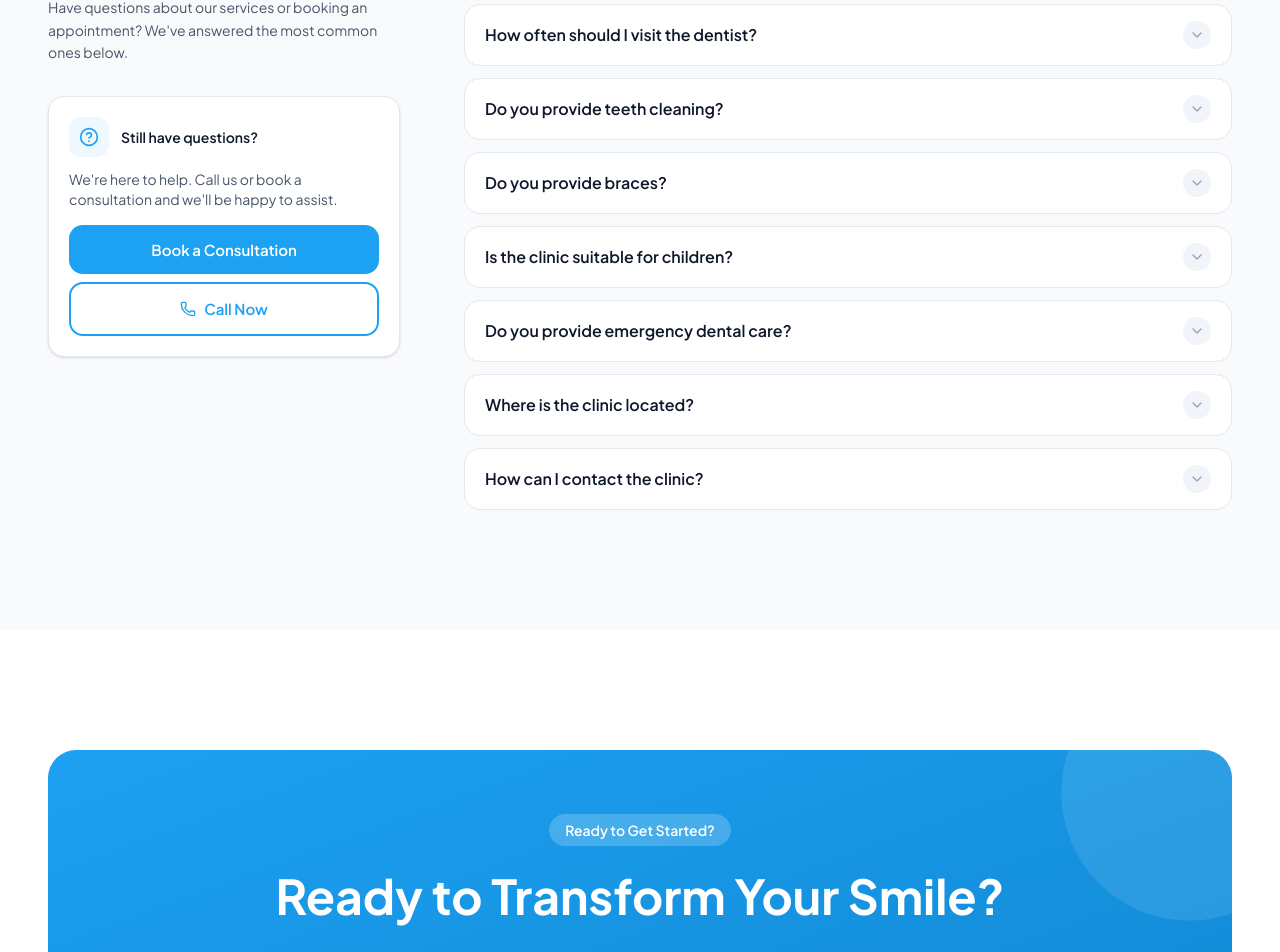
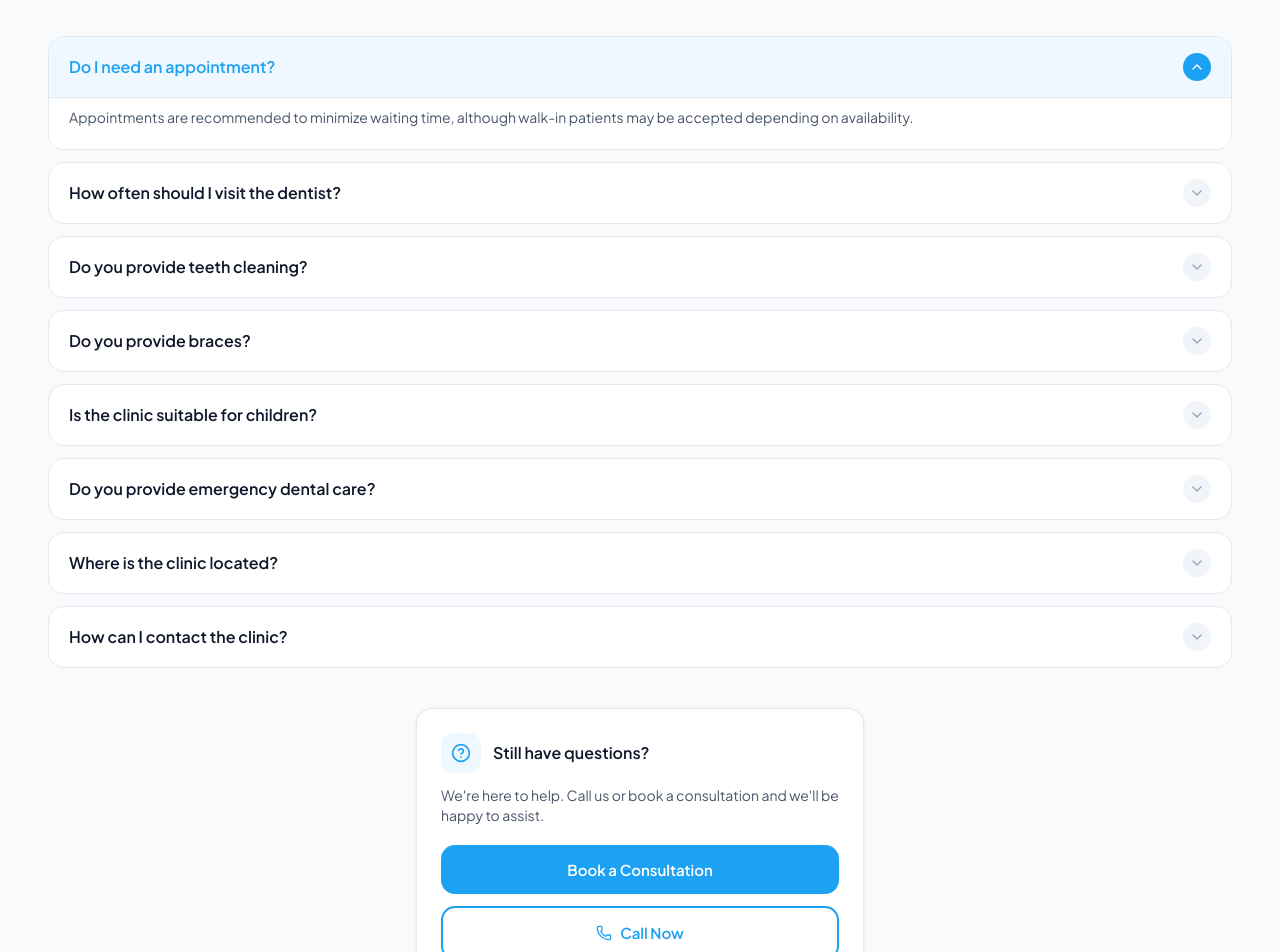
Before and after one commit to Teshome-Worku/milky_dental_clinic, a Next.js app: page / in a window 1280 px wide. Shown: the part 7467-8419 px from the top of the page. Built offline with nearby package versions, Linux system fonts and the light colour scheme.

Commit message:
feat: add interactive FAQSection component with schema.org JSON-LD support

```diff
--- a/src/components/home/FAQSection.tsx
+++ b/src/components/home/FAQSection.tsx
@@ -96,45 +96,25 @@ export function FAQSection() {
   return (
     <section id="faq" className="section-padding bg-[#F8FAFC]" aria-labelledby="faq-heading">
       <script type="application/ld+json" dangerouslySetInnerHTML={{ __html: JSON.stringify(faqSchema) }} />
-      <div className="container-custom">
-        <div className="grid grid-cols-1 lg:grid-cols-3 gap-12 lg:gap-16">
-          {/* Sidebar */}
+      <div className="container-custom max-w-3xl mx-auto">
         <motion.div
-            initial={{ opacity: 0, x: -20 }}
-            whileInView={{ opacity: 1, x: 0 }}
+          initial={{ opacity: 0, y: 20 }}
+          whileInView={{ opacity: 1, y: 0 }}
           viewport={{ once: true }}
           transition={{ duration: 0.5 }}
+          className="text-center mb-10"
         >
           <span className="inline-block text-sm font-semibold text-[#1DA1F2] uppercase tracking-wider mb-3">FAQ</span>
           <h2 id="faq-heading" className="text-3xl lg:text-4xl font-bold text-[#0F172A] mb-4 leading-tight">
             Frequently Asked <span className="text-gradient">Questions</span>
           </h2>
-            <p className="text-[#475569] leading-relaxed mb-8 text-sm">
+          <p className="text-[#475569] leading-relaxed text-sm max-w-2xl mx-auto">
             Have questions about our services or booking an appointment? We&apos;ve answered the most common ones below.
           </p>
-            {/* Help card */}
-            <div className="bg-white rounded-2xl p-5 shadow-sm border border-[#E2E8F0]">
-              <div className="flex items-center gap-3 mb-3">
-                <div className="w-10 h-10 bg-[#EFF8FF] rounded-xl flex items-center justify-center flex-shrink-0">
-                  <HelpCircle className="w-5 h-5 text-[#1DA1F2]" aria-hidden="true" />
-                </div>
-                <p className="font-semibold text-[#0F172A] text-sm">Still have questions?</p>
-              </div>
-              <p className="text-[#475569] text-sm mb-4">We&apos;re here to help. Call us or book a consultation and we&apos;ll be happy to assist.</p>
-              <div className="flex flex-col gap-2">
-                <button onClick={scrollToContact} className="btn-primary text-sm py-2.5 w-full justify-center">
-                  Book a Consultation
-                </button>
-                <a href={`tel:${siteConfig.phone}`} className="btn-secondary text-sm py-2.5 w-full justify-center">
-                  <Phone className="w-4 h-4" aria-hidden="true" />
-                  Call Now
-                </a>
-              </div>
-            </div>
         </motion.div>
 
         {/* FAQ List — single open */}
-          <div className="lg:col-span-2 space-y-3">
+        <div className="space-y-3 mb-10">
           {faqs.map((faq, i) => (
             <FAQItem
               key={faq.question}
@@ -146,7 +126,34 @@ export function FAQSection() {
             />
           ))}
         </div>
+
+        {/* Help card */}
+        <motion.div
+          initial={{ opacity: 0, y: 10 }}
+          whileInView={{ opacity: 1, y: 0 }}
+          viewport={{ once: true }}
+          transition={{ duration: 0.5, delay: 0.2 }}
+          className="max-w-md mx-auto"
+        >
+          <div className="bg-white rounded-2xl p-6 shadow-sm border border-[#E2E8F0]">
+            <div className="flex items-center gap-3 mb-3">
+              <div className="w-10 h-10 bg-[#EFF8FF] rounded-xl flex items-center justify-center flex-shrink-0">
+                <HelpCircle className="w-5 h-5 text-[#1DA1F2]" aria-hidden="true" />
               </div>
+              <p className="font-semibold text-[#0F172A] text-base">Still have questions?</p>
+            </div>
+            <p className="text-[#475569] text-sm mb-5">We&apos;re here to help. Call us or book a consultation and we&apos;ll be happy to assist.</p>
+            <div className="flex flex-col gap-3">
+              <button onClick={scrollToContact} className="btn-primary text-sm py-3 w-full justify-center">
+                Book a Consultation
+              </button>
+              <a href={`tel:${siteConfig.phone}`} className="btn-secondary text-sm py-3 w-full justify-center">
+                <Phone className="w-4 h-4" aria-hidden="true" />
+                Call Now
+              </a>
+            </div>
+          </div>
+        </motion.div>
       </div>
     </section>
   );
```
Lines whose indentation alone changed are shown as unchanged.
